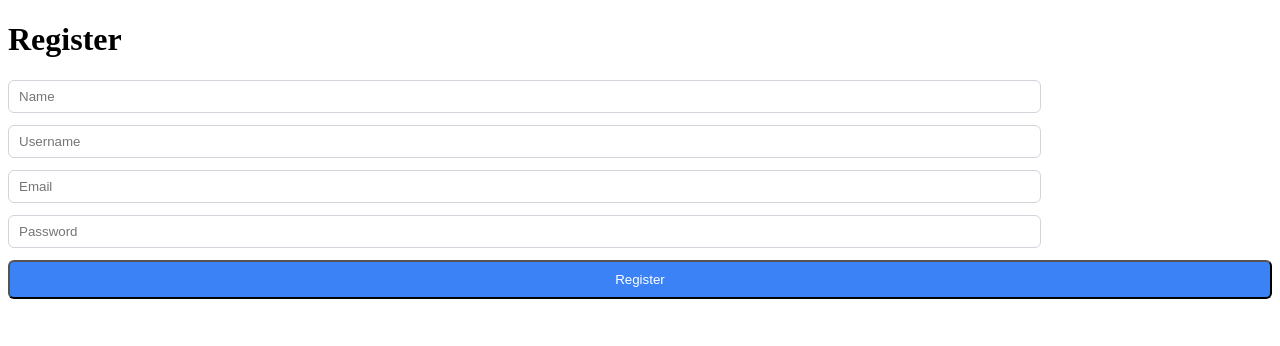
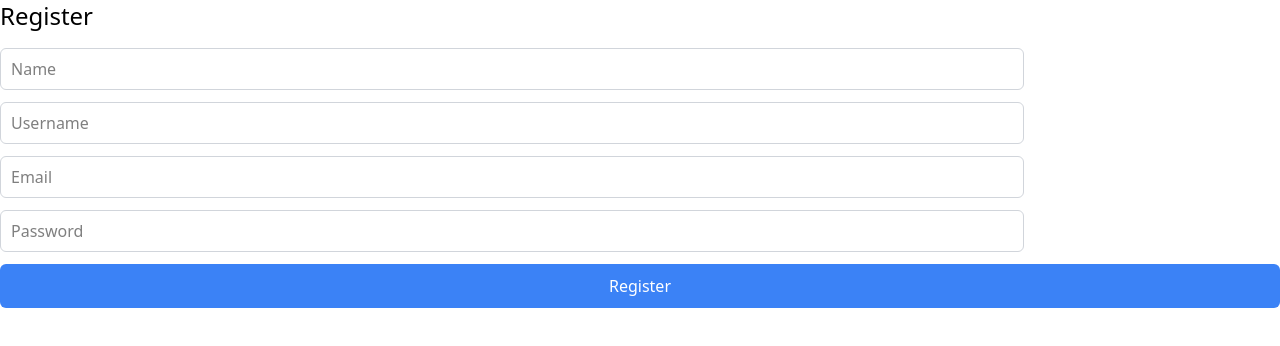
Before and after one commit to FazryJavier/Gits-BookManagementFS, a Vue app in the folder book-management-frontend/: page /register in a window 1280 px wide. Shown: the top 346 px of the page. Built offline with nearby package versions, Linux system fonts and the light colour scheme; no server answers; the HTML template or start-up script is replaced by a standard one.

Commit message:
add tailwind style

```diff
--- a/book-management-frontend/package.json
+++ b/book-management-frontend/package.json
@@ -16,13 +16,13 @@
     "format": "prettier --write src/"
   },
   "dependencies": {
-    "@tailwindcss/vite": "^4.1.17",
     "axios": "^1.13.1",
     "pinia": "^3.0.3",
     "vue": "^3.5.22",
     "vue-router": "^4.6.3"
   },
   "devDependencies": {
+    "@tailwindcss/vite": "^4.1.17",
     "@tsconfig/node22": "^22.0.2",
     "@types/node": "^22.18.11",
     "@vitejs/plugin-vue": "^6.0.1",
--- a/book-management-frontend/src/main.ts
+++ b/book-management-frontend/src/main.ts
@@ -3,6 +3,7 @@ import { createPinia } from 'pinia'
 
 import App from './App.vue'
 import router from './router'
+import './style.css'
 
 const app = createApp(App)
 
--- /dev/null
+++ b/book-management-frontend/src/style.css
@@ -0,0 +1 @@
+@import 'tailwindcss';
```
Also changed, not shown: 1 other file (tests, documents, lock files or other folders).
